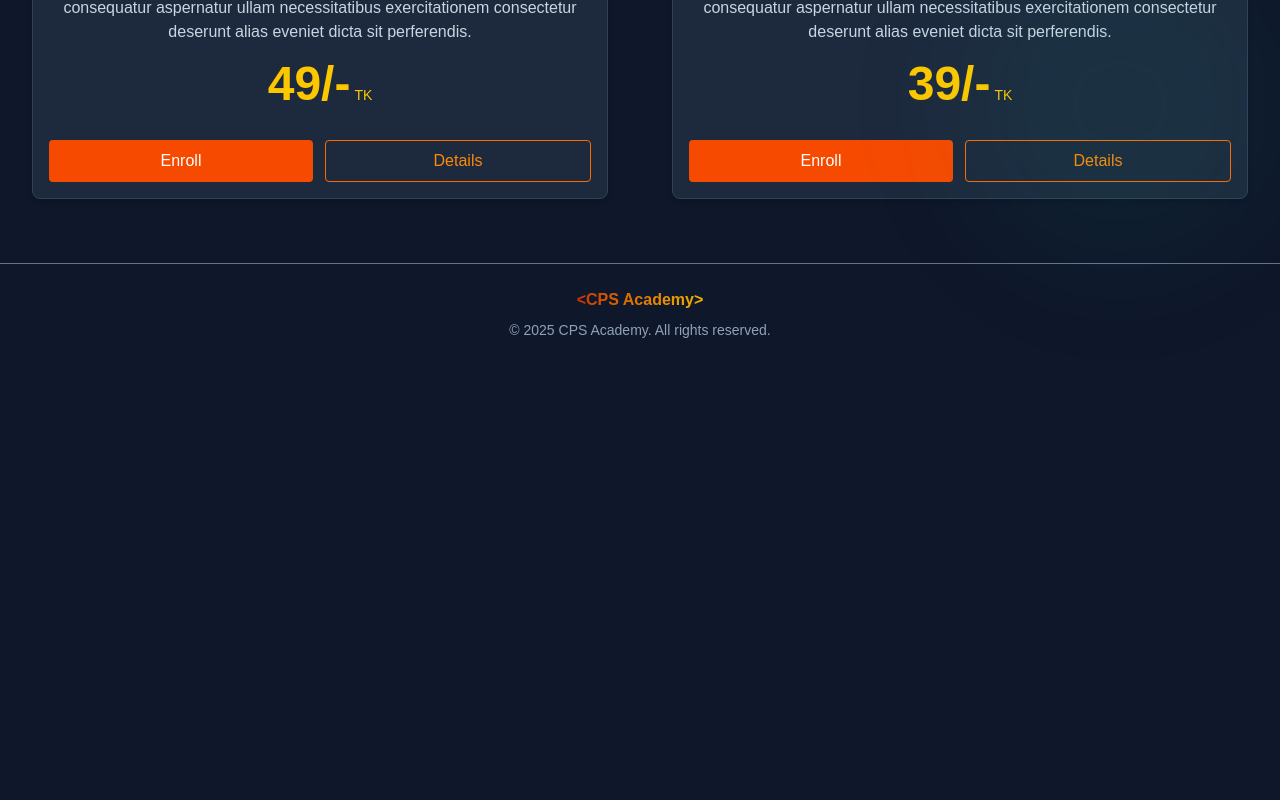
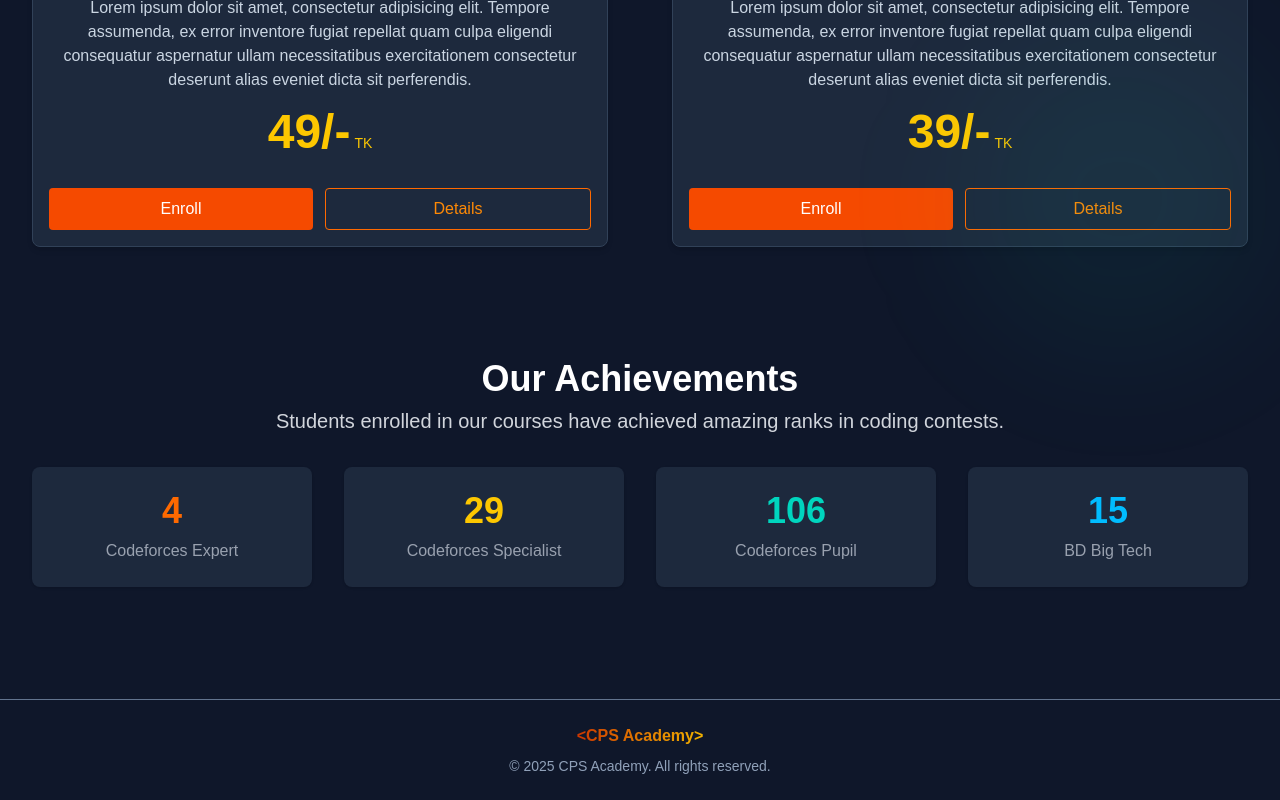
Before and after one commit to Jakaria030/cps-task-frontend, a Next.js app: page / in a window 1280 px wide. Shown: the part 578-1378 px from the top of the page. Before the commit the page ends 942 px from the top, so only its background shows below. Built offline with nearby package versions, Linux system fonts and the light colour scheme.

Commit message:
Add our achievments section

```diff
--- a/app/page.js
+++ b/app/page.js
@@ -23,13 +23,13 @@ const HomePage = () => {
   ];
 
   return (
-    <main className="">
+    <main>
       {/* Course section */}
       <section className="relative">
         <div className="absolute top-0 left-0 size-80 bg-teal-400/10 rounded-full blur-3xl"></div>
         <div className="absolute bottom-0 right-0 size-80 bg-teal-400/5 rounded-full blur-3xl"></div>
 
-        <div className="max-w-7xl mx-auto px-4 py-8 sm:px-8 sm:py-16">
+        <div className="max-w-7xl mx-auto px-4 py-8 sm:px-8 sm:py-16 md:py-28">
           <div className="grid gap-8 md:gap-16 grid-cols-1 lg:grid-cols-2">
             {courses.map((course) => (
               <CourseCard
@@ -43,6 +43,38 @@ const HomePage = () => {
           </div>
         </div>
       </section>
+
+      {/* Our achievements section */}
+      <section className="text-white">
+        <div className="max-w-7xl mx-auto px-4 pb-8 sm:px-8 sm:pb-16 md:pb-28 text-center">
+          <h2 className="text-3xl md:text-4xl font-bold mb-2">
+            Our Achievements
+          </h2>
+          <p className="text-gray-300 text-lg md:text-xl mb-8">
+            Students enrolled in our courses have achieved amazing ranks in
+            coding contests.
+          </p>
+
+          <div className="grid sm:grid-cols-2 md:grid-cols-4 gap-8">
+            <div className="bg-slate-800 p-6 rounded-lg shadow hover:shadow-lg transition">
+              <h3 className="text-4xl font-bold text-orange-500 mb-2">4</h3>
+              <p className="text-gray-400">Codeforces Expert</p>
+            </div>
+            <div className="bg-slate-800 p-6 rounded-lg shadow hover:shadow-lg transition">
+              <h3 className="text-4xl font-bold text-yellow-400 mb-2">29</h3>
+              <p className="text-gray-400">Codeforces Specialist</p>
+            </div>
+            <div className="bg-slate-800 p-6 rounded-lg shadow hover:shadow-lg transition">
+              <h3 className="text-4xl font-bold text-teal-400 mb-2">106</h3>
+              <p className="text-gray-400">Codeforces Pupil</p>
+            </div>
+            <div className="bg-slate-800 p-6 rounded-lg shadow hover:shadow-lg transition">
+              <h3 className="text-4xl font-bold text-sky-400 mb-2">15</h3>
+              <p className="text-gray-400">BD Big Tech</p>
+            </div>
+          </div>
+        </div>
+      </section>
     </main>
   );
 };
```
